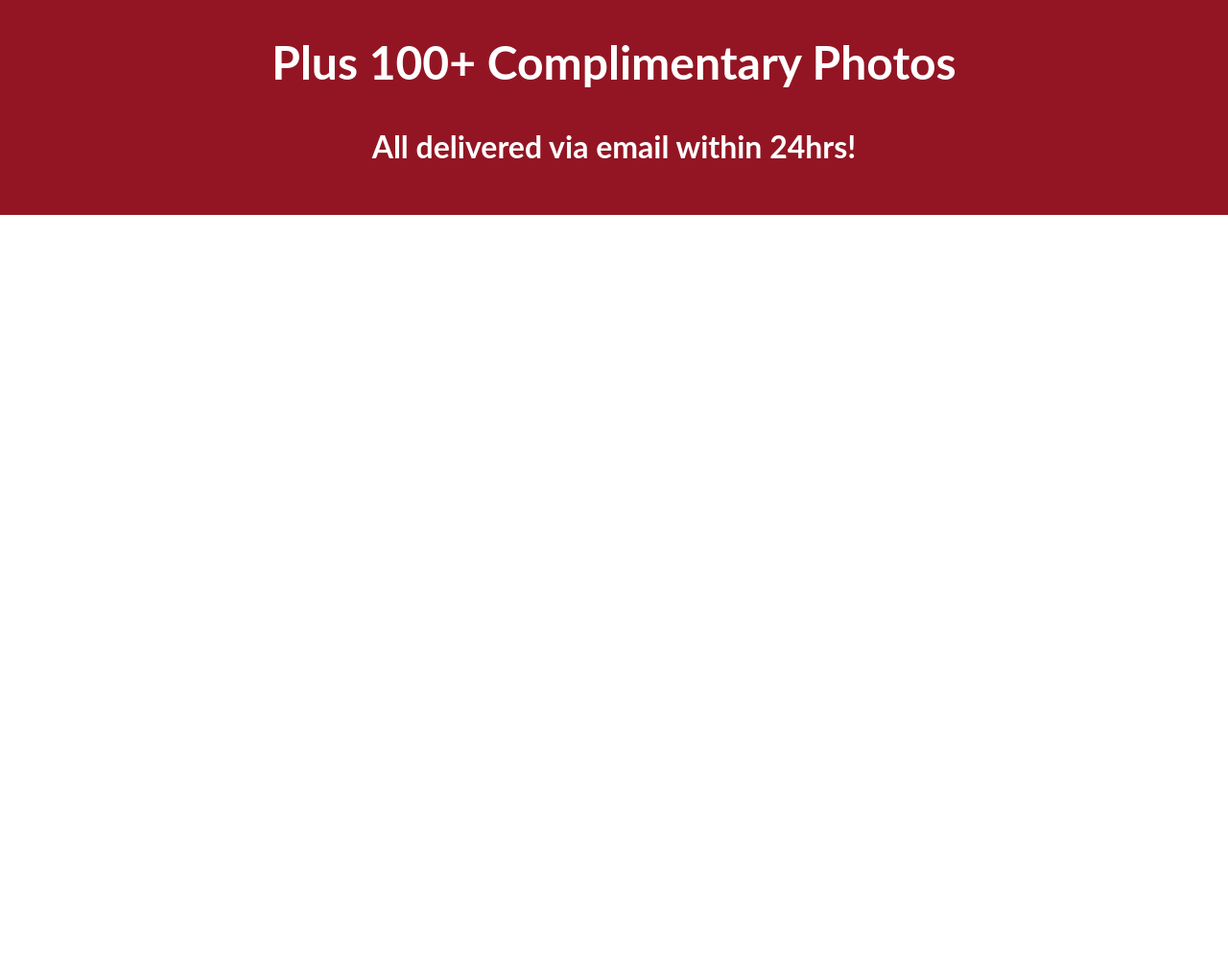
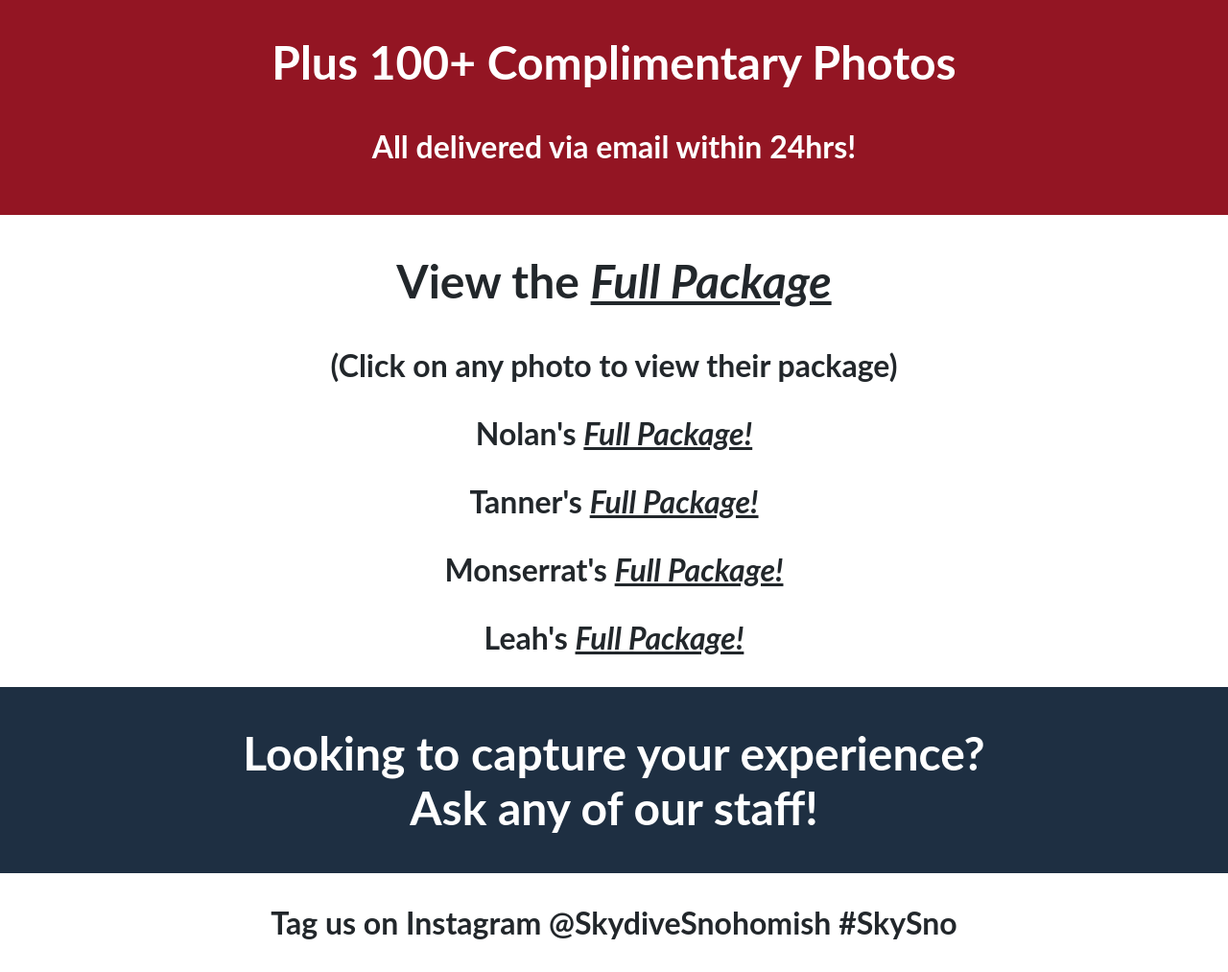
Before and after one commit to lseaton/media-package-sample, a plain HTML site: page index.html in a window 1280 px wide. Shown: the part 2397-3410 px from the top of the page at 96% size. Before the commit the page ends 2621 px from the top, so only its background shows below. Drawn offline with Linux system fonts and the light colour scheme.

Commit message:
Finish adding sections to the page

```diff
--- a/index.html
+++ b/index.html
@@ -18,7 +18,7 @@
 		<h2>
 			Swipe to see our <span class="emphasis">Video and Photo</span> service!
 		</h2>
-		<div class="examples">
+		<div class="vid-types">
 			<h3>3 Professionally Edited Videos...</h3>
 			<div class="highlight-reel">
 				<h2 id="highlight-reel-title">The Highlight Reel</h2>
@@ -47,5 +47,30 @@
 			<h2>Plus 100+ Complimentary Photos</h2>
 			<h3>All delivered via email within 24hrs!</h3>
 		</div>
+		<div class="examples">
+			<h2>View the <span class="emphasis">Full Package</span></h2>
+			<h3>(Click on any photo to view their package)</h3>
+			<div class="example-pkg">
+				<h3>Nolan's <span class="emphasis">Full Package!</span></h3>
+			</div>
+			<div class="example-pkg">
+				<h3>Tanner's <span class="emphasis">Full Package!</span></h3>
+			</div>
+			<div class="example-pkg">
+				<h3>Monserrat's <span class="emphasis">Full Package!</span></h3>
+			</div>
+			<div class="example-pkg">
+				<h3>Leah's <span class="emphasis">Full Package!</span></h3>
+			</div>
+		</div>
+		<div class="call-to-action">
+			<h2>
+				Looking to capture your experience?<br />
+				Ask any of our staff!
+			</h2>
+		</div>
+		<div class="social-plug">
+			<h3>Tag us on Instagram @SkydiveSnohomish #SkySno</h3>
+		</div>
 	</body>
 </html>
--- a/style.css
+++ b/style.css
@@ -23,6 +23,22 @@ body {
 	align-self: center;
 }
 
+.emphasis {
+	text-decoration: underline;
+	font-style: italic;
+}
+
+.vid-types {
+	background-color: var(--dark-red);
+	color: white;
+	padding: 20px;
+}
+
+.call-to-action {
+	background-color: var(--navy);
+	color: white;
+}
+
 h1 {
 	font-size: 5em;
 }
@@ -46,17 +62,6 @@ h3 {
 	align-items: flex-end;
 }
 
-.emphasis {
-	text-decoration: underline;
-	font-style: italic;
-}
-
-.examples {
-	background-color: var(--dark-red);
-	color: white;
-	padding: 20px;
-}
-
 #highlight-reel-vid,
 #tdm-movie-vid,
 #freefall-reel-vid {
```
